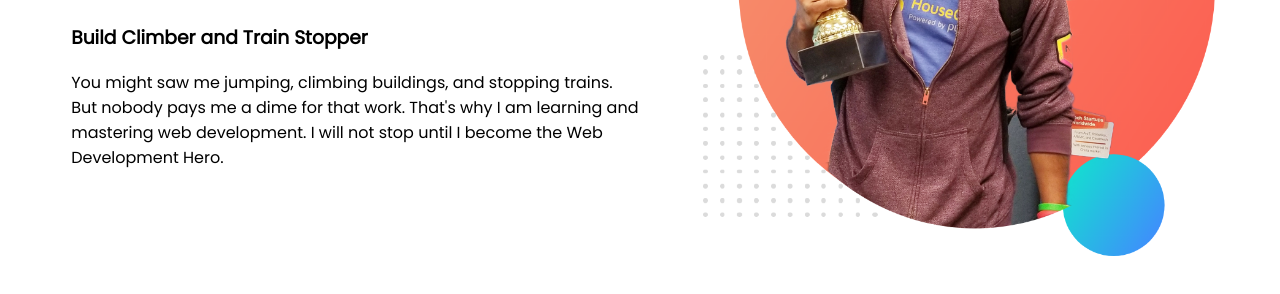
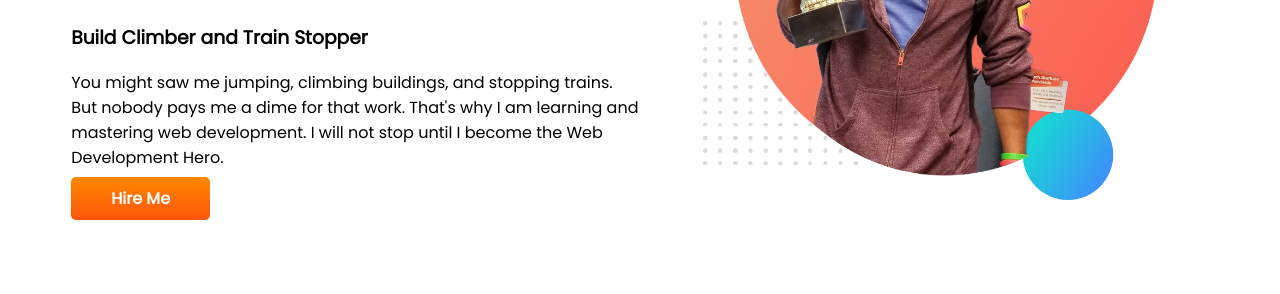
Before and after one commit to tasnimulshadi/ph-portfolio-1, a plain HTML site: page index.html in a window 1280 px wide. Shown: the part 260-554 px from the top of the page. Drawn offline with Linux system fonts and the light colour scheme.

Commit message:
1st section button added

```diff
--- a/index.html
+++ b/index.html
@@ -24,6 +24,7 @@
                 That's why I am learning and mastering web development. I will not stop until I become the Web
                 Development
                 Hero.</p>
+            <a class="link-button" href="https://github.com/tasnimulshadi/ph-portfolio-1" target="_blank">Hire Me</a>
         </div>
         <div class="half-width">
             <img src="images/jhankar.png" alt="">
--- a/style.css
+++ b/style.css
@@ -20,5 +20,14 @@ section {
 }
 
 .half-width img {
-    width: 90%;
+    width: 80%;
 }
+
+.link-button {
+    text-decoration: none;
+    font-weight: 700;
+    color: white;
+    background-image: linear-gradient(rgb(255, 136, 0), rgb(255, 85, 13));
+    padding: 10px 40px;
+    border-radius: 5px;
+}
```
